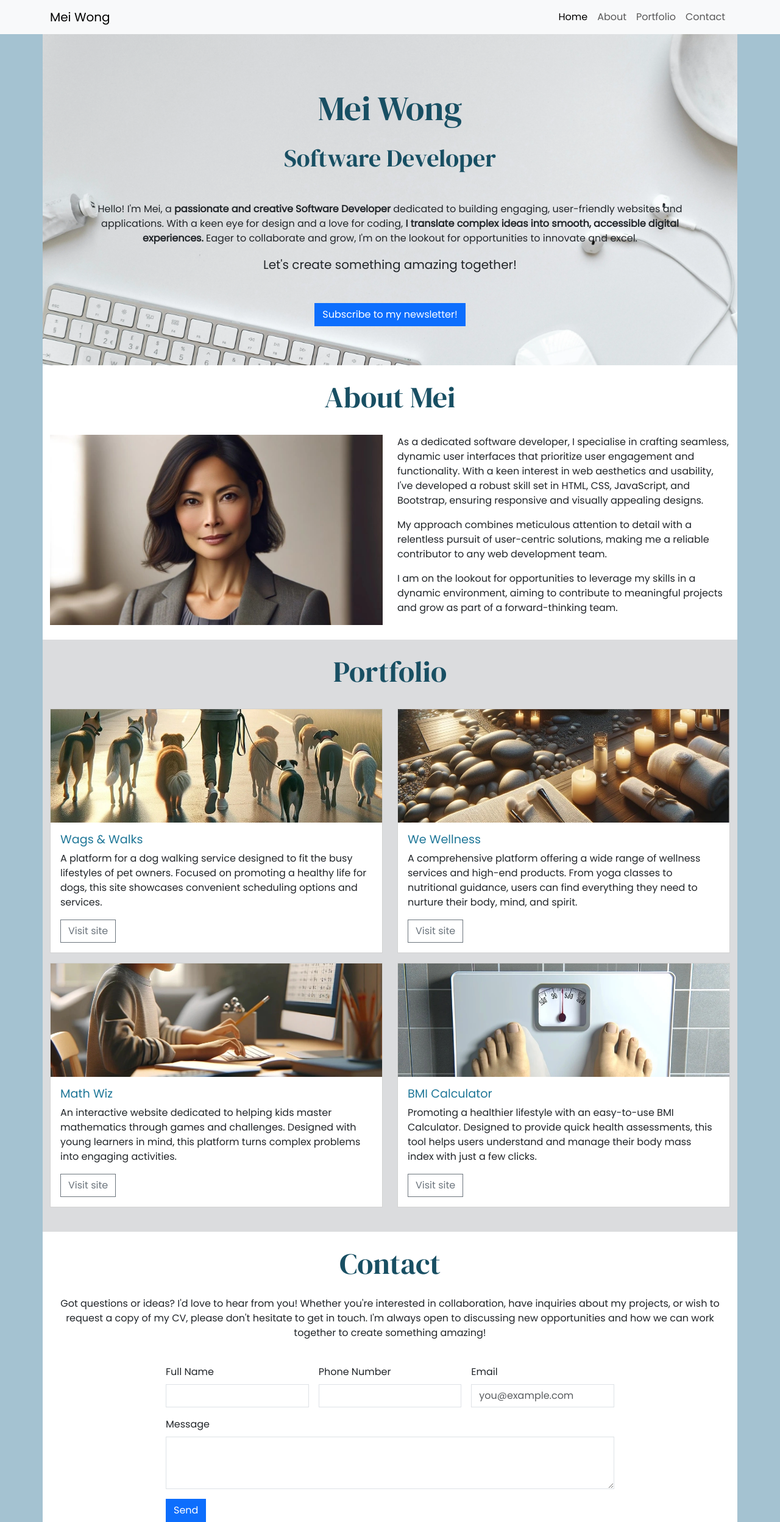
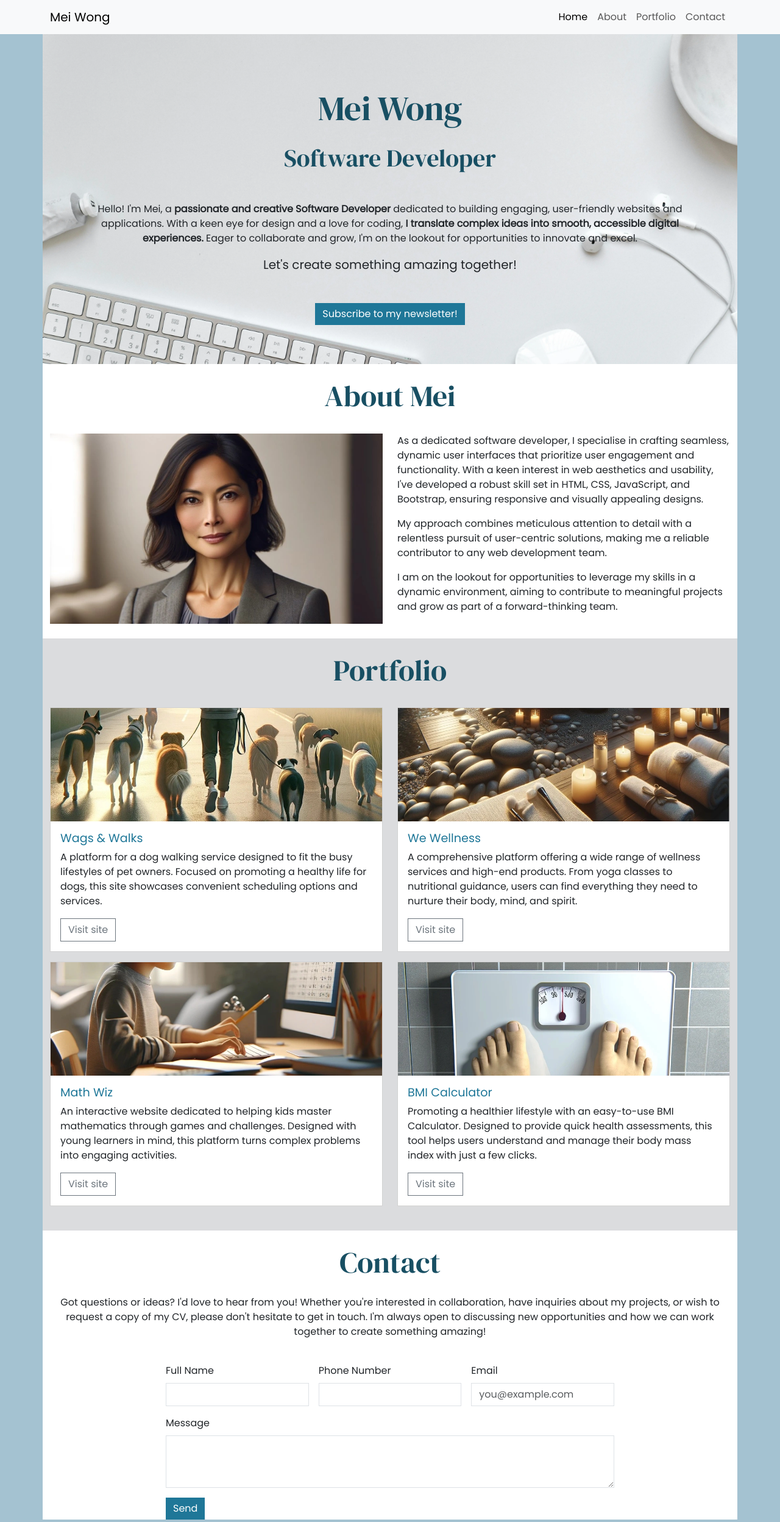
Before and after one commit to verytee/bootstrap-intro, a plain HTML site: page index.html in a window 1280 px wide. Shown: the whole page at 61% size. Drawn offline with nearby package versions, Linux system fonts and the light colour scheme.

Commit message:
styled buttons to fit colors of site

```diff
--- a/assets/css/styles.css
+++ b/assets/css/styles.css
@@ -26,6 +26,18 @@ h1, h2 {
 .sharp-corners,
 .sharp-corners * {  /* * is whildcard selector to target all child elements too */
     border-radius: 0; /* override bootstrap rounded corners */
+}
+
+/* Buttons */
+
+.custom-button {
+    background-color: #1f7798;
+    border: #1f7798
+}
+
+.custom-button:hover {
+    background-color: #1d6d8a;
+    border: #1d6d8a
 }
 
 /* About Section */
@@ -75,6 +87,9 @@ will affect any card titles introduced later on */
     padding: 5% 7%;
 }
 
+
+
+
 /* Media queries for responsiveness */
 
 /* Use Bootstrap breakpoint for XL screens */
--- a/index.html
+++ b/index.html
@@ -69,7 +69,7 @@ integrity="sha384-sRIl4kxILFvY47J16cr9ZwB07vP4J8+LH7qKQnuqkuIAvNWLzeN8tE5YBujZqJ
             <p class="lead mb-5">Let's create something amazing together!</p>
 
   <!-- Button trigger modal -->
-    <button type="button" class="btn btn-primary sharp-corners" data-bs-toggle="modal" data-bs-target="#exampleModal">
+    <button type="button" class="btn btn-primary sharp-corners custom-button" data-bs-toggle="modal" data-bs-target="#exampleModal">
     Subscribe to my newsletter!
     </button>
 
@@ -212,7 +212,7 @@ integrity="sha384-sRIl4kxILFvY47J16cr9ZwB07vP4J8+LH7qKQnuqkuIAvNWLzeN8tE5YBujZqJ
   </div>
 
   <div class="col-12">
-    <button type="submit" class="btn btn-primary">Send</button>
+    <button type="submit" class="btn btn-primary custom-button">Send</button>
   </div>
 </form>
 
@@ -245,7 +245,7 @@ integrity="sha384-sRIl4kxILFvY47J16cr9ZwB07vP4J8+LH7qKQnuqkuIAvNWLzeN8tE5YBujZqJ
                             <input type="email" class="form-control" id="inputEmail">
                         </div>
                         <div class="col-12 mb-4">
-                            <button type="submit" class="btn btn-primary">
+                            <button type="submit" class="btn btn-primary custom-button">
                                 Sign up!
                             </button>
                         </div>
```
